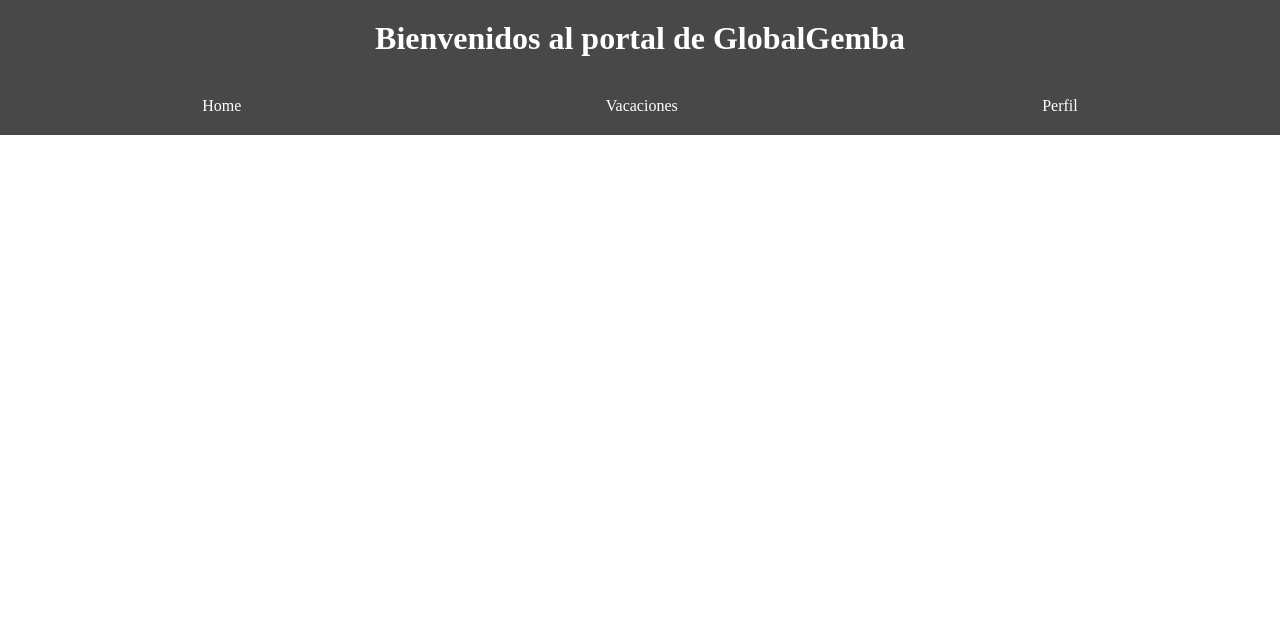
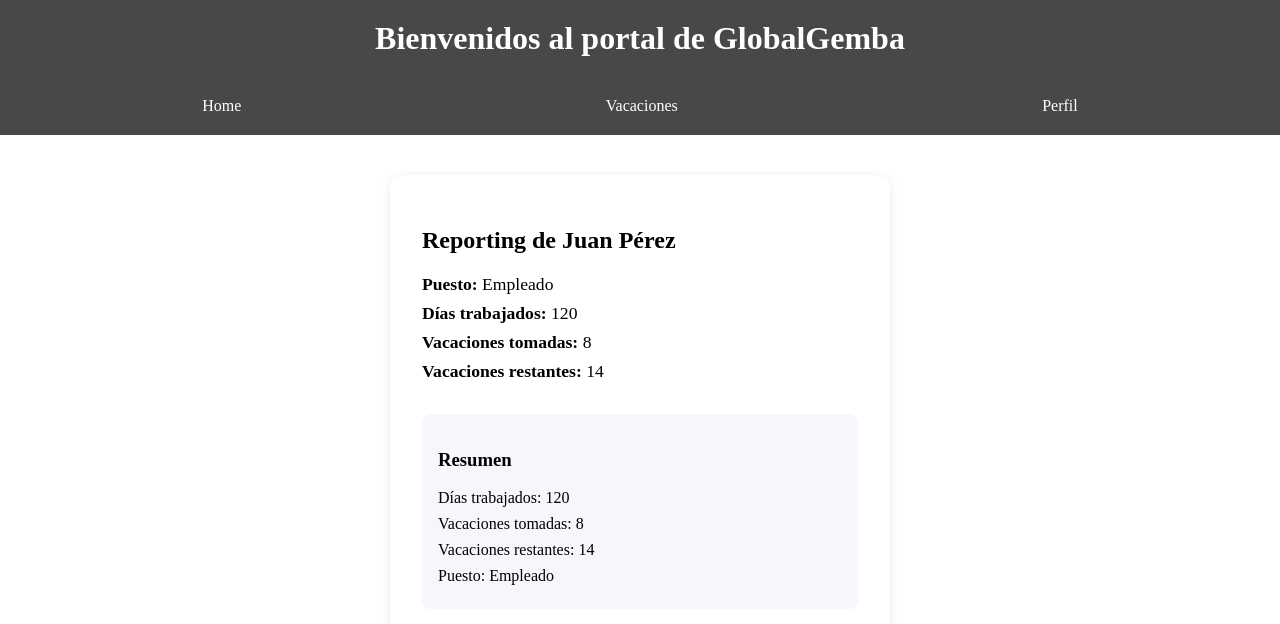
Before and after one commit to D-0BE/appGlobalGemba, a React (Vite) app in the folder front/appGlobalGemba/: page /reporting in a window 1280 px wide. Shown: the top 624 px of the page. Built offline with nearby package versions, Linux system fonts and the light colour scheme.

Commit message:
reporting

```diff
--- a/front/appGlobalGemba/src/App.jsx
+++ b/front/appGlobalGemba/src/App.jsx
@@ -1,3 +1,4 @@
+
 import { Routes, Route, useLocation } from 'react-router-dom';
 import './App.css';
 import Navbar from './components/Navbar';
@@ -5,6 +6,7 @@ import Dashboard from './components/Dashboard';
 import Login from './components/Login';
 import Vacaciones from './components/Vacaciones';
 import Perfiles from './components/Perfiles';
+import Reporting from './components/Reporting';
 
 function App(){
     const location = useLocation();
@@ -26,6 +28,7 @@ function App(){
                     <Route path="/dashboard" element={<Dashboard />} />
                     <Route path="/vacaciones" element={<Vacaciones />} />
                     <Route path="/perfil" element={<Perfiles />} />
+                    <Route path="/reporting" element={<Reporting />} />
                 </Routes>
             </main>
         </>
--- /dev/null
+++ b/front/appGlobalGemba/src/components/Reporting.css
@@ -0,0 +1,30 @@
+.reporting-container {
+  max-width: 500px;
+  margin: 40px auto;
+  padding: 2rem;
+  background: #fff;
+  border-radius: 12px;
+  box-shadow: 0 2px 12px rgba(0,0,0,0.08);
+}
+
+.reporting-info p {
+  font-size: 1.1rem;
+  margin: 0.5rem 0;
+}
+
+.reporting-summary {
+  margin-top: 2rem;
+  background: #f5f7fa;
+  padding: 1rem;
+  border-radius: 8px;
+}
+
+.reporting-summary ul {
+  list-style: none;
+  padding: 0;
+}
+
+.reporting-summary li {
+  margin: 0.5rem 0;
+  font-size: 1rem;
+}
--- /dev/null
+++ b/front/appGlobalGemba/src/components/Reporting.jsx
@@ -0,0 +1,39 @@
+import React from "react";
+import "./Reporting.css";
+
+// Datos de ejemplo, reemplazar por datos reales de la API o props
+const userData = {
+  nombre: "Juan Pérez",
+  puesto: "Empleado",
+  diasTrabajados: 120,
+  diasVacacionesTomados: 8,
+  diasVacacionesTotales: 22,
+};
+
+const diasVacacionesRestantes =
+  userData.diasVacacionesTotales - userData.diasVacacionesTomados;
+
+const Reporting = () => {
+  return (
+    <div className="reporting-container">
+      <h2>Reporting de {userData.nombre}</h2>
+      <div className="reporting-info">
+        <p><strong>Puesto:</strong> {userData.puesto}</p>
+        <p><strong>Días trabajados:</strong> {userData.diasTrabajados}</p>
+        <p><strong>Vacaciones tomadas:</strong> {userData.diasVacacionesTomados}</p>
+        <p><strong>Vacaciones restantes:</strong> {diasVacacionesRestantes}</p>
+      </div>
+      <div className="reporting-summary">
+        <h3>Resumen</h3>
+        <ul>
+          <li>Días trabajados: {userData.diasTrabajados}</li>
+          <li>Vacaciones tomadas: {userData.diasVacacionesTomados}</li>
+          <li>Vacaciones restantes: {diasVacacionesRestantes}</li>
+          <li>Puesto: {userData.puesto}</li>
+        </ul>
+      </div>
+    </div>
+  );
+};
+
+export default Reporting;
```
Also changed, not shown: front/appGlobalGemba/src/main.jsx (line endings or trailing spaces).
